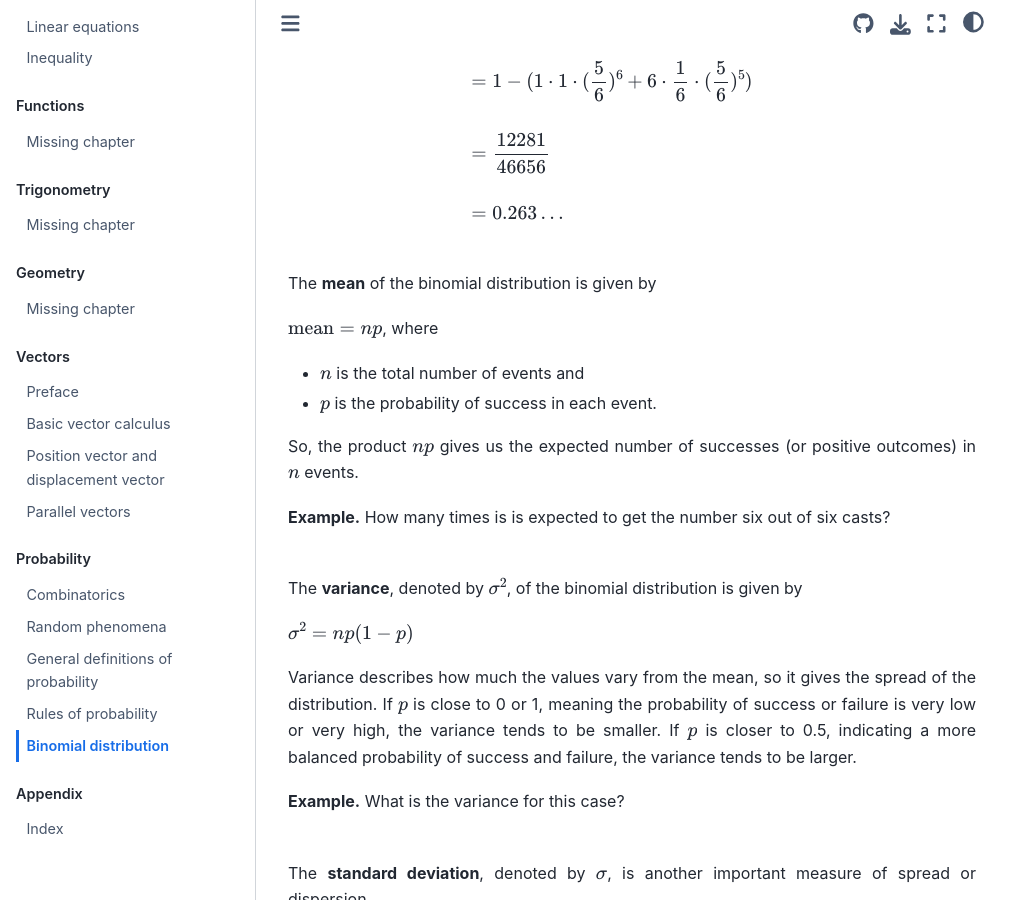
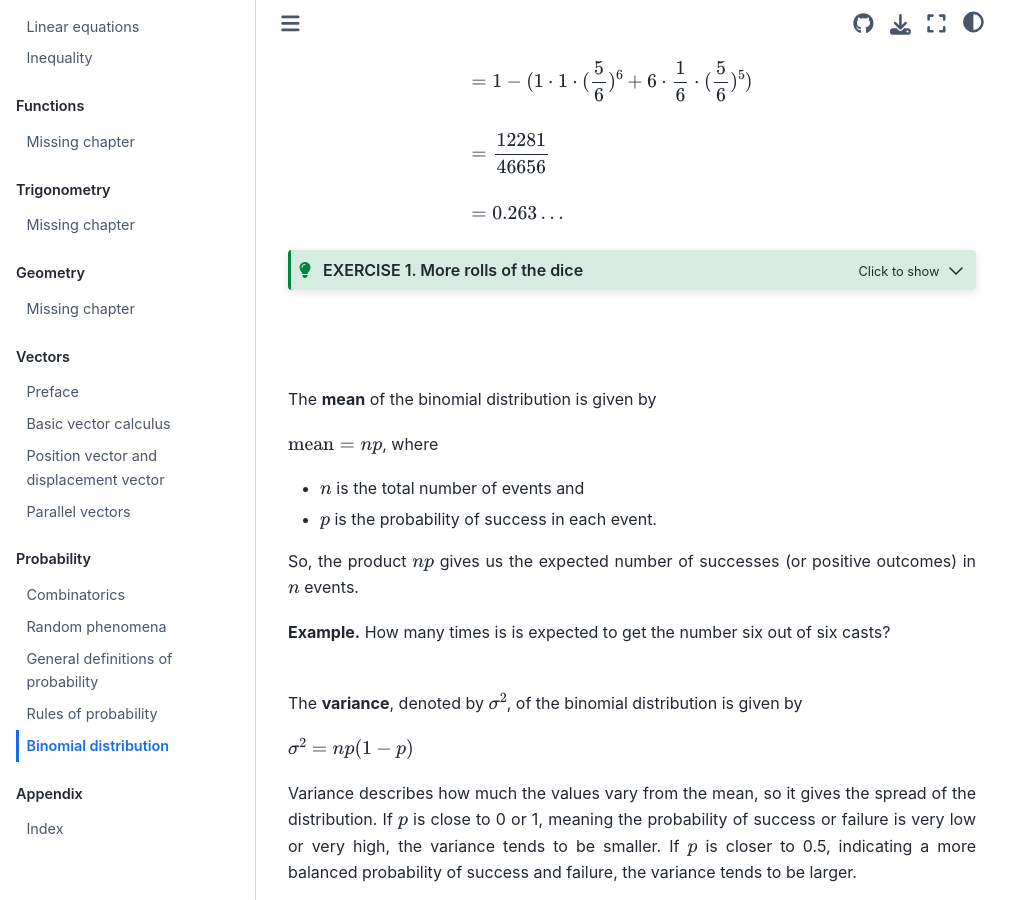
Before and after one commit to luma-lapinamk/miika-math, a Jupyter Book: the page built from notebooks/binomial_distr.md, in a window 1280 px wide and 900 px high, scrolled down 1836 px. Shown: the whole window, without its empty margins (0-1031 px from the left). Built offline with Jupyter Book 1.0.4 settings and Sphinx 7.4.7 and the Sphinx Book theme 1.1.4, drawn with Linux system fonts in a browser that asks for light colours.

Commit message:
Updated content

```diff
--- a/notebooks/binomial_distr.md
+++ b/notebooks/binomial_distr.md
@@ -43,6 +43,11 @@
 &= 1 - (1 \cdot 1 \cdot (\frac{5}{6})^6 + 6 \cdot \frac{1}{6} \cdot (\frac{5}{6})^5)\\ \\
 &= \frac{12281}{46656} \\ \\
 &= 0.263 \ldots \end{align}$
+
+:::{admonition} EXERCISE 1. More rolls of the dice
+:class: tip, dropdown
+How does the change is getting two sixes change if we have less rolls of the dice? Give an example.
+:::
 <br></br>
 
 The **mean** of the binomial distribution is given by
```
